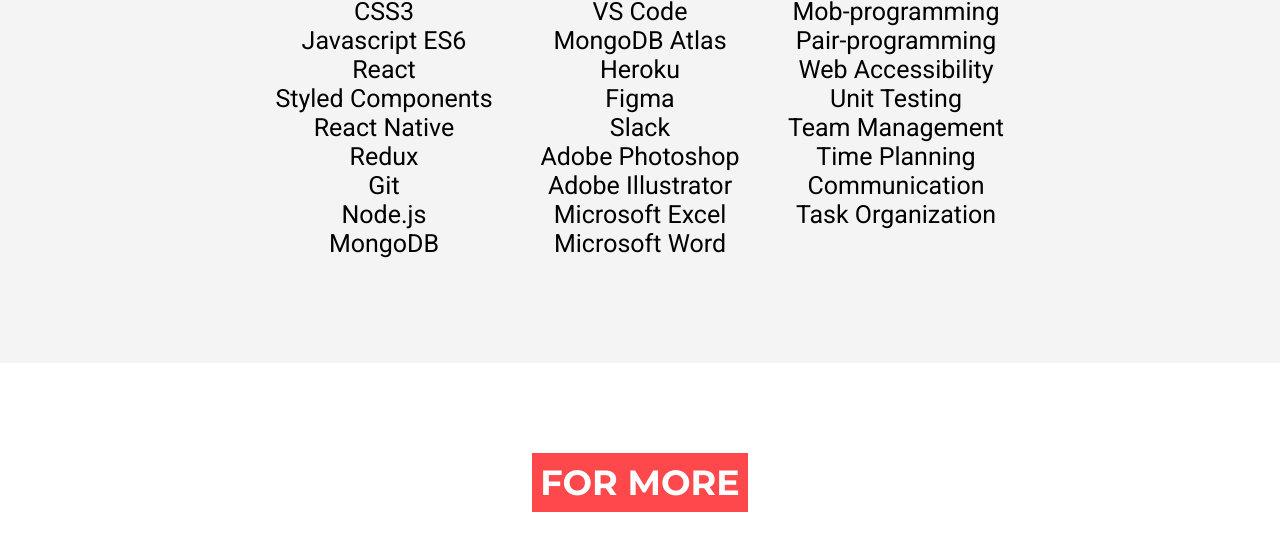
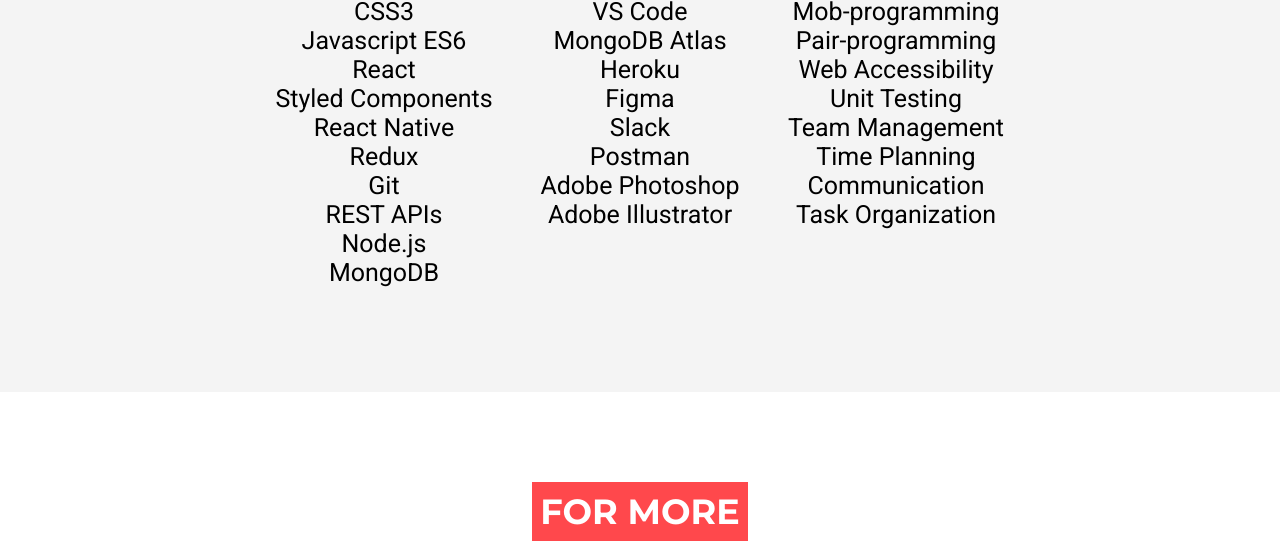
Before and after one commit to VanessaSue27/portfolio-wip, a plain HTML site: page code/index.html in a window 1280 px wide. Shown: the part 4928-5477 px from the top of the page. Drawn offline with Linux system fonts and the light colour scheme.

Commit message:
Update skills section

```diff
--- a/code/index.html
+++ b/code/index.html
@@ -229,6 +229,7 @@
                     <li>React Native</li>
                     <li>Redux</li>
                     <li>Git</li>
+                    <li>REST APIs</li>
                     <li>Node.js</li>
                     <li>MongoDB</li>
                 </ul>
@@ -243,10 +244,9 @@
                     <li>Heroku</li>
                     <li>Figma</li>
                     <li>Slack</li>
+                    <li>Postman</li>
                     <li>Adobe Photoshop</li>
                     <li>Adobe Illustrator</li>
-                    <li>Microsoft Excel</li>
-                    <li>Microsoft Word</li>
                 </ul>
             </div>
 
```
